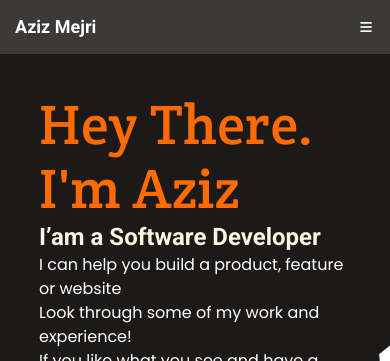
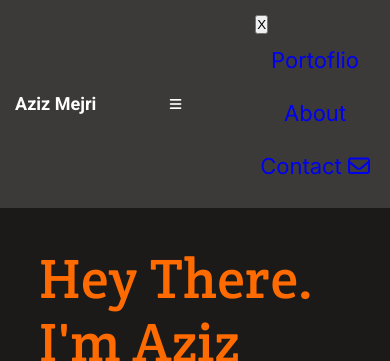
Before and after one commit to helman101/mobile-menu, a website: page index.html in a window 390 px wide. Both pictures are taken after a click on the button 366 px from the left and 27 px from the top of the page. Shown: the top 361 px of the page. Drawn offline with Linux system fonts and the light colour scheme.

Commit message:
add button to nav

```diff
--- a/index.html
+++ b/index.html
@@ -15,11 +15,12 @@
         <i class="fas fa-bars"></i>
       </button>
       <nav id="desktop-nav" class="nav">
+        <BUTTON type="button" class="nav-btn">X</BUTTON>
         <ul>
           <li><a class="nav-link" href="#projects">Portoflio</a></li>
           <li><a class="nav-link" href="#about-me">About</a></li>
           <li>
-            <a class="nav-link" href="#contact"
+            <a class="nav-link" href="#"
               >Contact <i class="far fa-envelope"></i
             ></a>
           </li>
@@ -442,5 +443,27 @@
       src="https://kit.fontawesome.com/e966a3bd22.js"
       crossorigin="anonymous"
     ></script>
+    <script>
+      const btn = document.querySelector('.menu-bars');
+      const navBtn = document.querySelector('.nav-btn');
+      const ulList = document.querySelector('.nav').querySelectorAll('li');
+
+      const toggleDisplay = (e) => {
+        const elem = document.querySelector('.nav');
+
+        if (elem.hasAttribute('id')) {
+          elem.removeAttribute('id');
+          elem.classList.add('nav-view')
+        } else {
+          elem.setAttribute('id', 'desktop-nav');
+          elem.classList.remove('nav-view')
+        }
+      }
+
+      ulList.forEach((ul) => ul.onclick = toggleDisplay)
+
+      btn.onclick = toggleDisplay;
+      navBtn.onclick = toggleDisplay;
+    </script>
   </body>
 </html>
```
